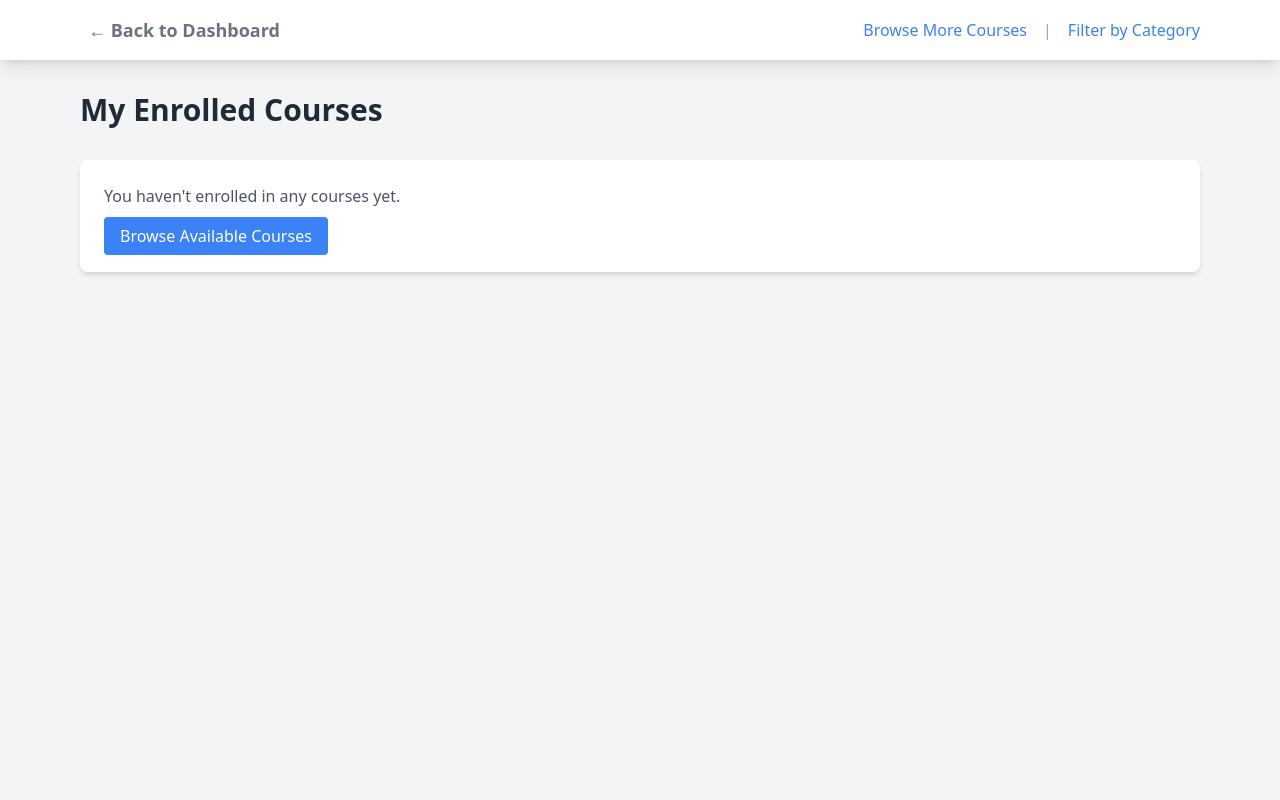
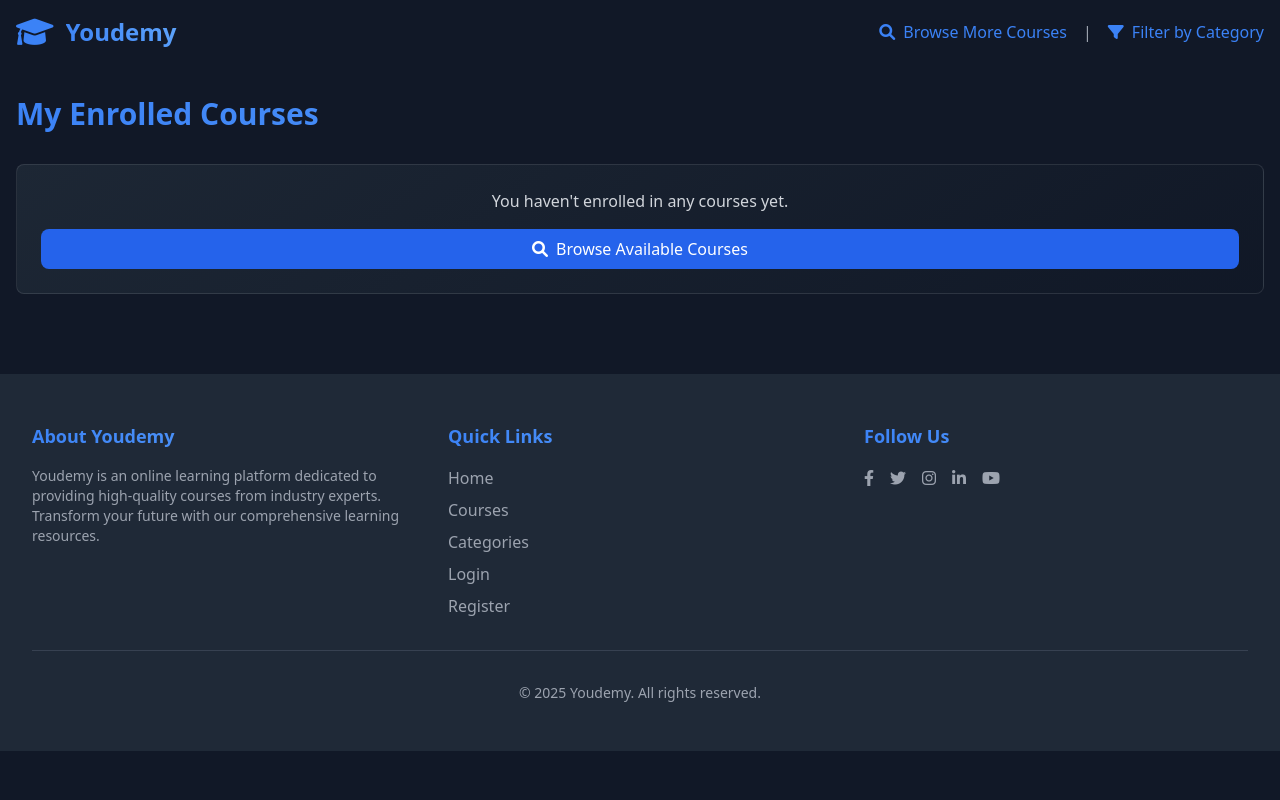
Before and after one commit to hichamoubaha/brief-crois-e-youdemy, a PHP site: page /student/my-courses.php in a window 1280 px wide. Run offline with PHP 8.4, Linux system fonts and the light colour scheme; a user stored in the database is signed in; data comes from the database, SQL or seed files in the repository; data that the repository does not hold is empty; some libraries are stand-ins or nearby versions.

Commit message:
modify the part of frontend in the page where student see thier enrollemenet courses

```diff
--- a/student/my-courses.php
+++ b/student/my-courses.php
@@ -17,7 +17,6 @@ $student->setId($_SESSION['user_id']); // Set the student ID
 $courses = $student->getEnrolledCourses();
 ?>
 
-
 <!DOCTYPE html>
 <html lang="en">
 <head>
@@ -25,28 +24,51 @@ $courses = $student->getEnrolledCourses();
     <meta name="viewport" content="width=device-width, initial-scale=1.0">
     <title>My Courses - Youdemy</title>
     <script src="https://cdn.tailwindcss.com"></script>
+    <link rel="stylesheet" href="https://cdnjs.cloudflare.com/ajax/libs/font-awesome/6.0.0/css/all.min.css">
+    <style>
+        .gradient-text {
+            background: linear-gradient(45deg, #3b82f6, #60a5fa);
+            -webkit-background-clip: text;
+            -webkit-text-fill-color: transparent;
+        }
+        .dashboard-card {
+            background: linear-gradient(145deg, rgba(31, 41, 55, 0.9), rgba(17, 24, 39, 0.9));
+            border: 1px solid rgba(255, 255, 255, 0.1);
+            transition: transform 0.2s ease-in-out, box-shadow 0.2s ease-in-out;
+        }
+        .dashboard-card:hover {
+            transform: translateY(-5px);
+            box-shadow: 0 10px 20px rgba(0, 0, 0, 0.2);
+        }
+    </style>
 </head>
-<body class="bg-gray-100">
-    <nav class="bg-white shadow-lg mb-8">
-        <div class="max-w-6xl mx-auto px-4">
-            <div class="flex justify-between">
-                <div class="flex space-x-7">
-                    <a href="../pages/dashboard.php" class="flex items-center py-4 px-2">
-                        <span class="font-semibold text-gray-500 text-lg">← Back to Dashboard</span>
+<body class="bg-gray-900 text-gray-100">
+    <!-- Navigation -->
+    <nav class="w-full z-50">
+        <div class="max-w-7xl mx-auto px-4">
+            <div class="flex justify-between h-16">
+                <div class="flex items-center">
+                    <a href="../index.php" class="flex items-center space-x-3">
+                        <i class="fas fa-graduation-cap text-3xl text-blue-500"></i>
+                        <span class="font-bold text-2xl gradient-text">Youdemy</span>
                     </a>
                 </div>
                 <div class="flex items-center space-x-4">
-                    <a href="../pages/courses.php" class="text-blue-500 hover:text-blue-700">Browse More Courses</a>
+                    <a href="../pages/courses.php" class="text-blue-500 hover:text-blue-700 flex items-center space-x-2">
+                        <i class="fas fa-search"></i>
+                        <span>Browse More Courses</span>
+                    </a>
                     <span class="text-gray-400">|</span>
                     <div class="relative">
-                        <button id="categoryDropdown" class="text-blue-500 hover:text-blue-700">
-                            Filter by Category
+                        <button id="categoryDropdown" class="text-blue-500 hover:text-blue-700 flex items-center space-x-2">
+                            <i class="fas fa-filter"></i>
+                            <span>Filter by Category</span>
                         </button>
-                        <div id="categoryMenu" class="hidden absolute right-0 mt-2 py-2 w-48 bg-white rounded-md shadow-xl z-20">
+                        <div id="categoryMenu" class="hidden absolute right-0 mt-2 py-2 w-48 bg-gray-800 rounded-md shadow-xl z-20">
                             <?php
                             $categories = $db->query("SELECT * FROM categories ORDER BY name")->fetchAll(PDO::FETCH_ASSOC);
                             foreach ($categories as $category) {
-                                echo "<a href='../pages/courses.php?category={$category['id']}' class='block px-4 py-2 text-sm text-gray-700 hover:bg-gray-100'>" . htmlspecialchars($category['name']) . "</a>";
+                                echo "<a href='../pages/courses.php?category={$category['id']}' class='block px-4 py-2 text-sm text-gray-300 hover:bg-gray-700'>" . htmlspecialchars($category['name']) . "</a>";
                             }
                             ?>
                         </div>
@@ -56,39 +78,97 @@ $courses = $student->getEnrolledCourses();
         </div>
     </nav>
 
-    <div class="max-w-6xl mx-auto px-4">
-        <h1 class="text-3xl font-bold text-gray-800 mb-8">My Enrolled Courses</h1>
+    <!-- My Enrolled Courses Content -->
+    <div class="max-w-7xl mx-auto px-4 py-8">
+        <h1 class="text-3xl font-bold mb-8 gradient-text">My Enrolled Courses</h1>
 
         <?php if (empty($courses)): ?>
-            <div class="bg-white p-6 rounded-lg shadow-md">
-                <p class="text-gray-600 mb-4">You haven't enrolled in any courses yet.</p>
-                <a href="../pages/courses.php" class="bg-blue-500 text-white px-4 py-2 rounded hover:bg-blue-600">
-                    Browse Available Courses
+            <div class="dashboard-card p-6 rounded-lg text-center">
+                <p class="text-gray-300 mb-4">You haven't enrolled in any courses yet.</p>
+                <a href="../pages/courses.php" class="bg-blue-600 hover:bg-blue-700 text-white px-4 py-2 rounded-lg flex items-center space-x-2 justify-center">
+                    <i class="fas fa-search"></i>
+                    <span>Browse Available Courses</span>
                 </a>
             </div>
         <?php else: ?>
             <div class="grid grid-cols-1 md:grid-cols-2 lg:grid-cols-3 gap-6">
-                <?php foreach($courses as $course): ?>
-                    <div class="bg-white rounded-lg shadow-md overflow-hidden">
-                        <div class="p-6">
-                            <h2 class="text-xl font-semibold mb-2"><?php echo htmlspecialchars($course['title']); ?></h2>
-                            <p class="text-gray-600 mb-4"><?php echo htmlspecialchars(substr($course['description'], 0, 150)) . '...'; ?></p>
-                            <div class="flex justify-between items-center">
-                                <div>
-                                    <span class="text-sm text-gray-500">By <?php echo htmlspecialchars($course['teacher_name']); ?></span>
-                                    <span class="text-sm text-gray-500 block">Category: <?php echo htmlspecialchars($course['category_name']); ?></span>
-                                </div>
-                                <a href="../pages/course.php?id=<?php echo $course['id']; ?>"
-                                   class="bg-blue-500 text-white px-4 py-2 rounded hover:bg-blue-600">
-                                    Continue Learning
-                                </a>
+                <?php foreach ($courses as $course): ?>
+                    <div class="dashboard-card p-6 rounded-lg">
+                    <img src="../cour.jpeg" alt="<?php echo htmlspecialchars($course['title']); ?>" class="course-image">
+                        <h2 class="text-xl font-semibold mb-2"><?php echo htmlspecialchars($course['title']); ?></h2>
+                        <p class="text-gray-400 mb-4"><?php echo htmlspecialchars(substr($course['description'], 0, 150)) . '...'; ?></p>
+                        <div class="flex justify-between items-center">
+                            <div>
+                                <span class="text-sm text-gray-400">By <?php echo htmlspecialchars($course['teacher_name']); ?></span>
+                                <span class="text-sm text-gray-400 block">Category: <?php echo htmlspecialchars($course['category_name']); ?></span>
                             </div>
+                            <a href="../pages/course.php?id=<?php echo $course['id']; ?>"
+                               class="bg-blue-600 hover:bg-blue-700 text-white px-4 py-2 rounded-lg flex items-center space-x-2">
+                                <i class="fas fa-play"></i>
+                                <span>Continue Learning</span>
+                            </a>
                         </div>
                     </div>
                 <?php endforeach; ?>
             </div>
         <?php endif; ?>
     </div>
+
+    <!-- Footer -->
+    <footer class="bg-gray-800 text-gray-300 py-12 mt-12">
+        <div class="max-w-7xl mx-auto px-4 sm:px-6 lg:px-8">
+            <div class="grid grid-cols-1 md:grid-cols-3 gap-8">
+                <!-- About Section -->
+                <div>
+                    <h3 class="text-lg font-bold mb-4 gradient-text">About Youdemy</h3>
+                    <p class="text-sm text-gray-400">
+                        Youdemy is an online learning platform dedicated to providing high-quality courses from industry experts. Transform your future with our comprehensive learning resources.
+                    </p>
+                </div>
+
+                <!-- Quick Links -->
+                <div>
+                    <h3 class="text-lg font-bold mb-4 gradient-text">Quick Links</h3>
+                    <ul class="space-y-2">
+                        <li><a href="../index.php" class="text-gray-400 hover:text-white transition duration-200">Home</a></li>
+                        <li><a href="#courses" class="text-gray-400 hover:text-white transition duration-200">Courses</a></li>
+                        <li><a href="#categories" class="text-gray-400 hover:text-white transition duration-200">Categories</a></li>
+                        <li><a href="login.php" class="text-gray-400 hover:text-white transition duration-200">Login</a></li>
+                        <li><a href="register.php" class="text-gray-400 hover:text-white transition duration-200">Register</a></li>
+                    </ul>
+                </div>
+
+                <!-- Social Media -->
+                <div>
+                    <h3 class="text-lg font-bold mb-4 gradient-text">Follow Us</h3>
+                    <div class="flex space-x-4">
+                        <a href="#" class="text-gray-400 hover:text-white transition duration-200">
+                            <i class="fab fa-facebook-f"></i>
+                        </a>
+                        <a href="#" class="text-gray-400 hover:text-white transition duration-200">
+                            <i class="fab fa-twitter"></i>
+                        </a>
+                        <a href="#" class="text-gray-400 hover:text-white transition duration-200">
+                            <i class="fab fa-instagram"></i>
+                        </a>
+                        <a href="#" class="text-gray-400 hover:text-white transition duration-200">
+                            <i class="fab fa-linkedin-in"></i>
+                        </a>
+                        <a href="#" class="text-gray-400 hover:text-white transition duration-200">
+                            <i class="fab fa-youtube"></i>
+                        </a>
+                    </div>
+                </div>
+            </div>
+
+            <!-- Copyright -->
+            <div class="border-t border-gray-700 mt-8 pt-8 text-center">
+                <p class="text-sm text-gray-400">
+                    &copy; <?php echo date("Y"); ?> Youdemy. All rights reserved.
+                </p>
+            </div>
+        </div>
+    </footer>
 
     <script>
         const categoryDropdown = document.getElementById('categoryDropdown');
```
